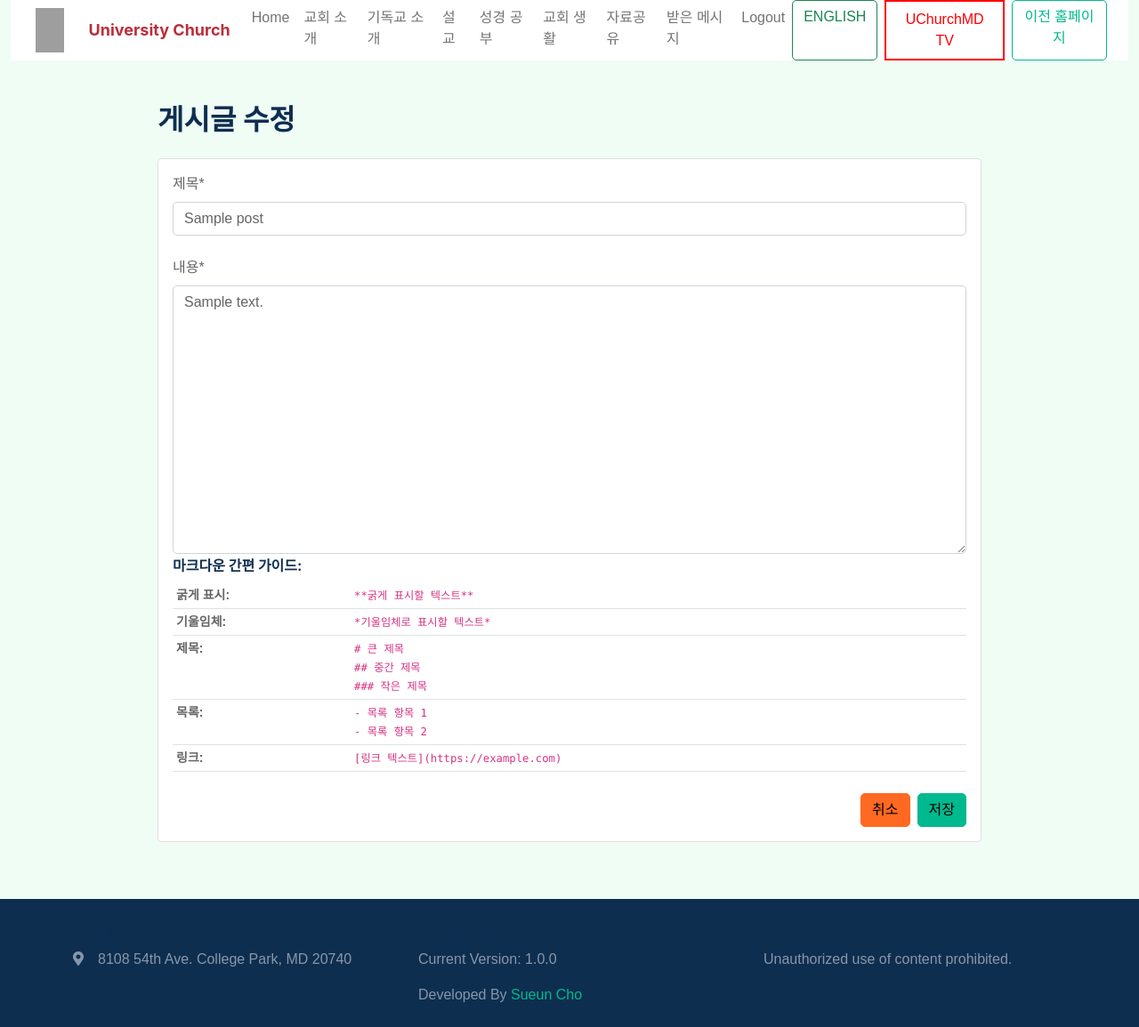
After one commit to sueun-dev/university-church-in-maryland, a Flask app: page /edit-post/1 in a window 1280 px wide. The commit adds this page. Shown: the whole page at 89% size. Run offline with Flask 3, Linux system fonts and the light colour scheme; the visitor is signed in with stand-in values (Sample User, id 1); tables that the repository leaves empty hold one stand-in row (values such as "Sample post"); some libraries are stand-ins or nearby versions; grey boxes are pictures that could not be loaded.

Commit message:
v2.0 (beta)

```diff
--- a/app/routes/main.py
+++ b/app/routes/main.py
@@ -165,37 +165,78 @@ def church_life():
 @bp.route("/delete_post/<int:post_id>", methods=["POST"])
 @requires_auth()
 def delete_post(post_id: int) -> Any:
-    try:
-        post = Post.query.get_or_404(post_id)
-        category = post.category
+    """Delete a post based on its ID.
 
-        # 게시글 삭제 전에 session flush를 수행하여 트랜잭션 상태 확인
-        db.session.flush()
+    Args:
+        post_id: The ID of the post to delete.
 
-        # 게시글 삭제 실행
-        db.session.delete(post)
-        db.session.commit()
-        flash("게시글이 삭제되었습니다.", "success")
+    Returns:
+        Redirect to the appropriate page after deletion.
+    """
+    # Require login to delete posts
+    if not session.get("is_pastor"):
+        flash("권한이 없습니다.", "danger")
+        return redirect(url_for("main.index"))
 
-        # Dynamic redirect based on category
-        redirect_map = {
-            "intro": "main.intro",
-            "sermons": "main.sermons",
-            "bible_study": "main.bible_study",
-            "church_life": "main.church_life",
-            None: "main.read_posts",
-        }
-        return redirect(url_for(redirect_map.get(category, "main.read_posts")))
-    except Exception as e:
-        # 오류 발생 시 롤백 및 에러 메시지 표시
-        db.session.rollback()
-        flash(f"게시글 삭제 중 오류가 발생했습니다: {str(e)}", "danger")
-        current_app.logger.error(f"Error deleting post {post_id}: {str(e)}")
+    post = Post.query.get_or_404(post_id)
+    category = post.category
 
-        # 오류 발생 시 이전 페이지로 리디렉션
-        if category:
-            return redirect(url_for(f"main.{category}"))
+    # Delete the post
+    db.session.delete(post)
+    db.session.commit()
+    flash("게시글이 삭제되었습니다.", "success")
+
+    # Determine which page to return to based on post category
+    if category == "intro":
+        return redirect(url_for("main.intro"))
+    elif category == "sermons":
+        return redirect(url_for("main.sermons"))
+    elif category == "bible_study":
+        return redirect(url_for("main.bible_study"))
+    elif category == "church_life":
+        return redirect(url_for("main.church_life"))
+    else:
         return redirect(url_for("main.read_posts"))
+
+
+@bp.route("/edit-post/<int:post_id>", methods=["GET", "POST"])
+@requires_auth()
+def edit_post(post_id: int) -> Any:
+    """Edit a post based on its ID.
+
+    Args:
+        post_id: The ID of the post to edit.
+
+    Returns:
+        Edit form or redirect to the appropriate page after edit.
+    """
+    post = Post.query.get_or_404(post_id)
+
+    if request.method == "POST":
+        title = request.form.get("title", "").strip()
+        content = request.form.get("content", "").strip()
+
+        if title and content:
+            post.title = title
+            post.content = content
+            db.session.commit()
+            flash("게시글이 성공적으로 수정되었습니다.", "success")
+
+            # Determine which page to return to based on post category
+            if post.category == "intro":
+                return redirect(url_for("main.intro"))
+            elif post.category == "sermons":
+                return redirect(url_for("main.sermons"))
+            elif post.category == "bible_study":
+                return redirect(url_for("main.bible_study"))
+            elif post.category == "church_life":
+                return redirect(url_for("main.church_life"))
+            else:
+                return redirect(url_for("main.read_posts"))
+        else:
+            flash("제목과 내용을 모두 입력해주세요.", "danger")
+
+    return render_template("edit_post.html", post=post)
 
 
 @bp.route("/upload", methods=["GET", "POST"])
@@ -419,21 +460,21 @@ def add_content():
     # 미리 정의된 페이지 영역별 콘텐츠 옵션
     content_options = [
         {
-            "category": "main",
             "category_name": "메인 페이지",
             "options": [
-                {"key": "main_top_welcome", "title": "메인 페이지 - 상단 환영 메시지"},
-                {"key": "main_church_intro", "title": "메인 페이지 - 교회 간략 소개"},
-                {"key": "main_vision_statement", "title": "메인 페이지 - 교회 비전"},
+                {"key": "main_banner", "title": "메인 배너 문구 - 메인 페이지 상단 배너에 표시"},
+                {"key": "main_welcome", "title": "환영 메시지 - 메인 페이지 중앙에 표시"},
+                {"key": "main_about", "title": "간략한 교회 소개 - 메인 페이지 '교회 소개' 섹션에 표시"},
+                {"key": "main_contact_address", "title": "교회 주소 - Contact Us 섹션에 표시 (현재: 8108 54th Ave. College Park, MD 20740)"}
             ]
         },
         {
-            "category": "about",
-            "category_name": "교회 소개 페이지",
+            "category_name": "교회 소개",
             "options": [
-                {"key": "about_page_intro", "title": "교회 소개 페이지 - 상세 소개"},
-                {"key": "about_page_pastor_message", "title": "교회 소개 페이지 - 목사님 인사말"},
-                {"key": "about_page_history", "title": "교회 소개 페이지 - 교회 역사"},
+                {"key": "church_history", "title": "교회 역사"},
+                {"key": "church_vision", "title": "교회 비전"},
+                {"key": "church_beliefs", "title": "신앙 고백"},
+                {"key": "church_values", "title": "핵심 가치"}
             ]
         },
         {
--- a/templates/about.html
+++ b/templates/about.html
@@ -25,7 +25,7 @@
     <h3 class="mb-4">담임 목사 소개</h3>
     <h4>김성원 목사</h4>
     <div class="mb-3">
-      <h5 class="text-primary">학력</h5>
+      <h5 class="text-primary">교육 배경</h5>
       <ul class="list-unstyled ps-3">
         <li>KAIST 수학</li>
         <li>NYU 수학 PhD (심장 모델링)</li>
--- a/templates/base.html
+++ b/templates/base.html
@@ -103,8 +103,7 @@
             <div class="icon p-1 me-4">
               <img class="img-fluid" src="https://images.squarespace-cdn.com/content/v1/6732bd65ccc0e358adb9002a/59243f07-253d-4cf4-b918-60bb34cb810b/ucmlogo.png%3Fformat=1500w" alt="Church Logo" style="width: 50px; height: 50px;" />
             </div>
-            <h1 class="m-0 text-primary d-none d-md-block" style="font-size: 18px;">University Church</h1>
-            <h1 class="m-0 text-primary d-block d-md-none" style="font-size: 18px;">Uni Church</h1>
+            <h1 class="m-0 text-primary" style="font-size: 18px;">University Church</h1>
           </a>
           <button type="button" class="navbar-toggler" data-bs-toggle="collapse" data-bs-target="#navbarCollapse"><span class="navbar-toggler-icon"></span></button>
           <div class="collapse navbar-collapse" id="navbarCollapse">
@@ -133,6 +132,7 @@
               {% else %}
                 <a href="{{ url_for('main.login', next=request.url) }}" class="nav-item nav-link">관리자 로그인</a>
               {% endif %}
+              <a href="https://uchurchmd-org.translate.goog/?_x_tr_sl=auto&_x_tr_tl=en" class="btn btn-outline-success me-2">ENGLISH</a>
               <a href="https://www.youtube.com/@uchurchmd" class="btn btn-outline-red me-2">UChurchMD TV</a>
               <a href="https://universitychurchmd.org" class="btn btn-outline-primary" target="_blank">이전 홈페이지</a>
             </div>
--- /dev/null
+++ b/templates/edit_post.html
@@ -0,0 +1,88 @@
+{% extends 'base.html' %}
+{% block title %}게시글 수정 - University Church{% endblock %}
+
+{% block content %}
+<div class="container py-5">
+  <div class="row justify-content-center">
+    <div class="col-lg-10">
+      <h2 class="mb-4">게시글 수정</h2>
+
+      <div class="card">
+        <div class="card-body">
+          <form method="POST">
+            <div class="mb-4">
+              <label for="title" class="form-label">제목*</label>
+              <input type="text" name="title" id="title" class="form-control" required value="{{ post.title }}">
+            </div>
+
+            <div class="mb-4">
+              <label for="content" class="form-label">내용*</label>
+              <textarea name="content" id="content" class="form-control" rows="12" required>{{ post.content }}</textarea>
+              <div class="form-text">
+                <h6>마크다운 간편 가이드:</h6>
+                <table class="table table-sm">
+                  <tr>
+                    <td width="200">
+                      <strong>굵게 표시:</strong>
+                    </td>
+                    <td>
+                      <code>**굵게 표시할 텍스트**</code>
+                    </td>
+                  </tr>
+                  <tr>
+                    <td>
+                      <strong>기울임체:</strong>
+                    </td>
+                    <td>
+                      <code>*기울임체로 표시할 텍스트*</code>
+                    </td>
+                  </tr>
+                  <tr>
+                    <td>
+                      <strong>제목:</strong>
+                    </td>
+                    <td>
+                      <code># 큰 제목</code><br /><code>## 중간 제목</code><br /><code>### 작은 제목</code>
+                    </td>
+                  </tr>
+                  <tr>
+                    <td>
+                      <strong>목록:</strong>
+                    </td>
+                    <td>
+                      <code>- 목록 항목 1</code><br /><code>- 목록 항목 2</code>
+                    </td>
+                  </tr>
+                  <tr>
+                    <td>
+                      <strong>링크:</strong>
+                    </td>
+                    <td>
+                      <code>[링크 텍스트](https://example.com)</code>
+                    </td>
+                  </tr>
+                </table>
+              </div>
+            </div>
+
+            <div class="d-flex gap-2 justify-content-end">
+              {% if post.category == "intro" %}
+                <a href="{{ url_for('main.intro') }}" class="btn btn-secondary">취소</a>
+              {% elif post.category == "sermons" %}
+                <a href="{{ url_for('main.sermons') }}" class="btn btn-secondary">취소</a>
+              {% elif post.category == "bible_study" %}
+                <a href="{{ url_for('main.bible_study') }}" class="btn btn-secondary">취소</a>
+              {% elif post.category == "church_life" %}
+                <a href="{{ url_for('main.church_life') }}" class="btn btn-secondary">취소</a>
+              {% else %}
+                <a href="{{ url_for('main.read_posts') }}" class="btn btn-secondary">취소</a>
+              {% endif %}
+              <button type="submit" class="btn btn-primary">저장</button>
+            </div>
+          </form>
+        </div>
+      </div>
+    </div>
+  </div>
+</div>
+{% endblock %}
--- a/templates/intro.html
+++ b/templates/intro.html
@@ -35,7 +35,8 @@
         <div class="accordion-body">
           <div class="post-content mb-3">{{ post.content|markdown }}</div>
           {% if is_pastor %}
-          <div class="d-flex justify-content-end">
+          <div class="d-flex justify-content-end gap-2">
+            <a href="{{ url_for('main.edit_post', post_id=post.id) }}" class="btn btn-primary btn-sm">수정</a>
             <form action="{{ url_for('main.delete_post', post_id=post.id) }}" method="post" onsubmit="return confirm('삭제하시겠습니까?');">
               <button class="btn btn-danger btn-sm">삭제</button>
             </form>
```
Also changed, not shown: templates/index.html (+1 -7 lines), templates/manage_content.html (+8 -1 lines), 1 other file.
